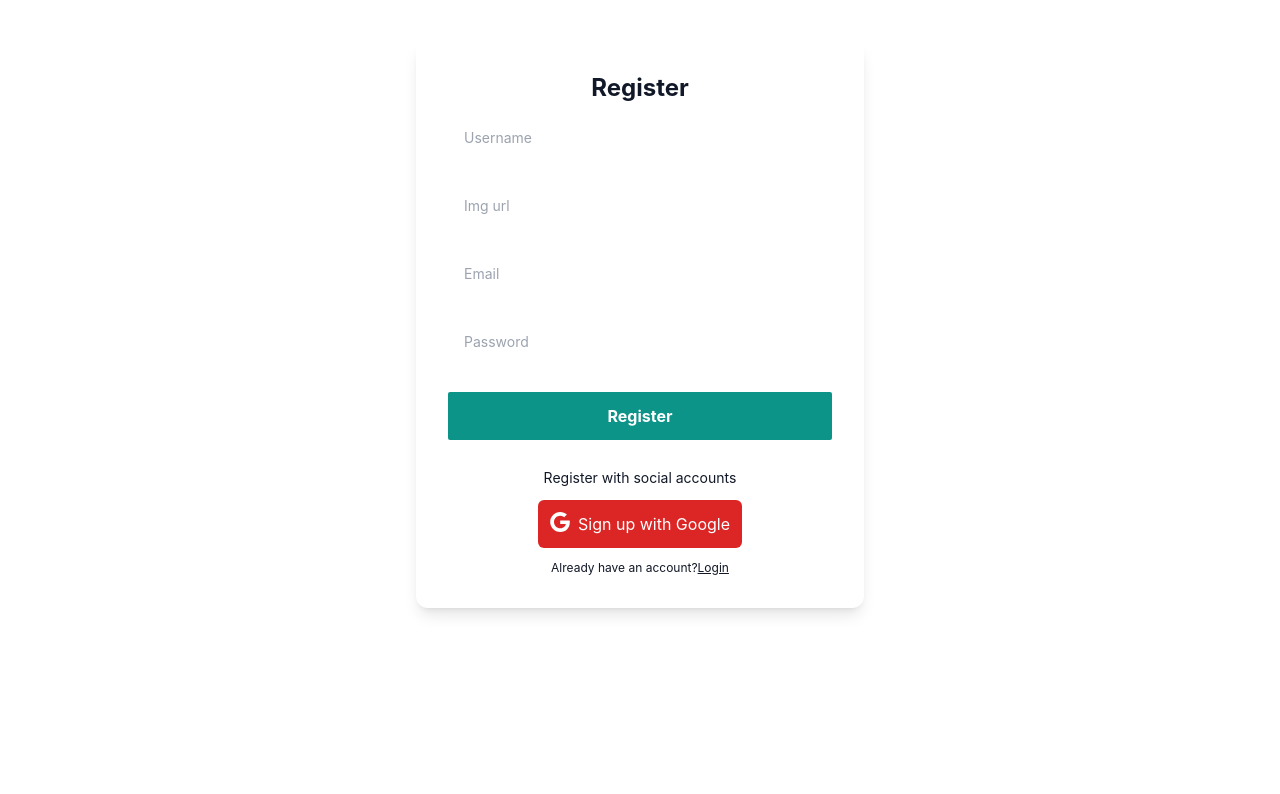
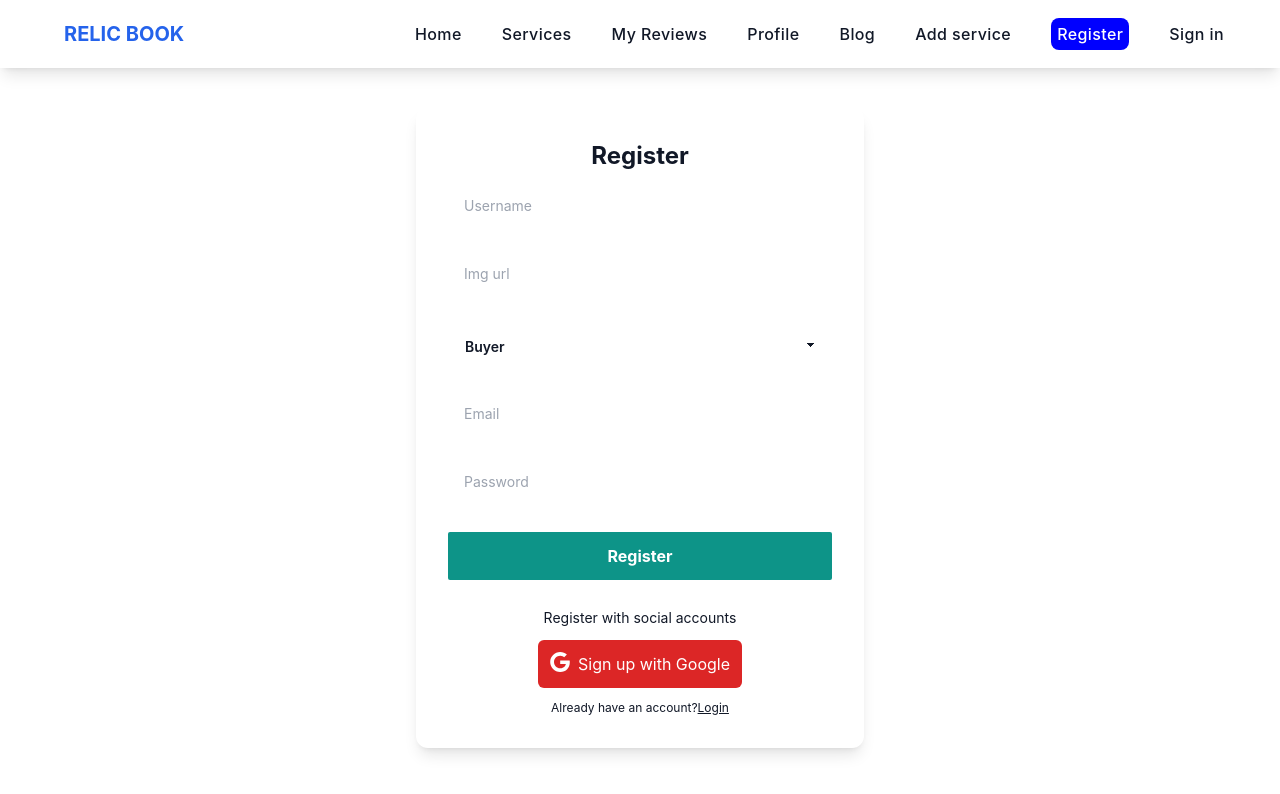
Before and after one commit to Soliman-soad/Relic-Book, a React (Create React App) app: page /register in a window 1280 px wide. Shown: the top 794 px of the page. Built offline with nearby package versions, Linux system fonts and the light colour scheme; no server answers.

Commit message:
navber add

```diff
--- a/src/pages/Register/Register.jsx
+++ b/src/pages/Register/Register.jsx
@@ -1,121 +1,168 @@
-import React, { useContext, useState } from 'react';
-import { Link, useLocation, useNavigate } from 'react-router-dom';
-import { ProfileContext } from '../../context/UserContext';
+import React, { useContext, useState } from "react";
+import { Link, useLocation, useNavigate } from "react-router-dom";
+import { ProfileContext } from "../../context/UserContext";
 // import { useTitle } from '../custom-Hooks/useTitle';
 
 const Register = () => {
   // useTitle('Register')
-    const {register,changeProfile,popUpSignIn}=useContext(ProfileContext)
-    const navigate = useNavigate()
-	const location = useLocation()
-  const from = location.state?.from?.pathname || '/';
-    const [errorMessage, setErrorMessage] =useState(null)
-    const handleRegister = event =>{
+  const { register, changeProfile, popUpSignIn } = useContext(ProfileContext);
+  const navigate = useNavigate();
+  const location = useLocation();
+  const from = location.state?.from?.pathname || "/";
+  const [errorMessage, setErrorMessage] = useState(null);
+  const handleRegister = (event) => {
     event.preventDefault();
     const email = event.target.email.value;
     const password = event.target.password.value;
     const name = event.target.name.value;
-        const img = event.target.img.value
-        console.log(email,password,name,img);
-        register(email,password)
-        .then(result => {
+    const img = event.target.img.value;
+    const role = event.target.role.value;
+    register(email, password)
+      .then((result) => {
         const user = result.user;
-            update(name,img)
-            const currentUser ={
-				user: user.email
-			}
-			fetch('https://sidekick-server-soliman-soad.vercel.app/jwt',{
-				method:'POST',
-				headers:{
-					'content-type':'application/json'
+        update(name, img, role);
+        const currentUser = {
+          user: user.email,
+        };
+        fetch("https://sidekick-server-soliman-soad.vercel.app/jwt", {
+          method: "POST",
+          headers: {
+            "content-type": "application/json",
           },
-				body: JSON.stringify(currentUser)
+          body: JSON.stringify(currentUser),
         })
-			.then(res=> res.json())
-			.then(data => {
-				console.log(data)
-				localStorage.setItem('token',data.token)
-				navigate(from,{replace:true})
+          .then((res) => res.json())
+          .then((data) => {
+            console.log(data);
+            localStorage.setItem("token", data.token);
+            navigate(from, { replace: true });
+          });
       })
-
-        })
-        .catch(error => {
+      .catch((error) => {
         console.error(error);
         setErrorMessage(error.message);
+      });
+  };
+  const update = (name, img) => {
+    changeProfile(name, img)
+      .then(() => {})
+      .catch((error) => console.log(error));
+  };
+
+  const handleGoogleLogIn = () => {
+    popUpSignIn()
+      .then((result) => {
+        const user = result.user;
+        const currentUser = {
+          user: user.email,
+        };
+        fetch("https://sidekick-server-soliman-soad.vercel.app/jwt", {
+          method: "POST",
+          headers: {
+            "content-type": "application/json",
+          },
+          body: JSON.stringify(currentUser),
         })
-
-    }
-    const update = (name,img) =>{
-        changeProfile(name,img)
-        .then(()=>{})
-        .catch(error => console.log(error))
-    }
-
-	const handleGoogleLogIn = () =>{
-		popUpSignIn()
-		.then(result =>{
-			const user =result.user;
-			const currentUser ={
-				user: user.email
-			}
-			fetch('https://sidekick-server-soliman-soad.vercel.app/jwt',{
-				method:'POST',
-				headers:{
-					'content-type':'application/json'
-				},
-				body: JSON.stringify(currentUser)
+          .then((res) => res.json())
+          .then((data) => {
+            console.log(data);
+            localStorage.setItem("token", data.token);
+            navigate(from, { replace: true });
+          });
       })
-			.then(res=> res.json())
-			.then(data => {
-				console.log(data)
-				localStorage.setItem('token',data.token)
-				navigate(from,{replace:true})
-			})
-		})
-		.catch(error => console.log(error))
-	}
+      .catch((error) => console.log(error));
+  };
   return (
     <div>
-      <div className=' mx-auto items-center rounded-md '>
+      <div className=" mx-auto items-center rounded-md ">
         <div className="w-full max-w-md p-8 space-y-3 rounded-xl mx-auto shadow-lg mt-10">
-	<h1 className="text-2xl font-bold text-center text-gray-900">Register</h1>
-	<form onSubmit={handleRegister} className="space-y-6 ng-untouched ng-pristine ng-valid">
+          <h1 className="text-2xl font-bold text-center text-gray-900">
+            Register
+          </h1>
+          <form
+            onSubmit={handleRegister}
+            className="space-y-6 ng-untouched ng-pristine ng-valid"
+          >
             <div className="space-y-1 text-sm">
-
-			<input type="text" name="name" id="username" placeholder="Username" className="w-full px-4 py-3 rounded-md border-gray-700 dark:bg-gray-200 text-gray-900 " />
+              <input
+                type="text"
+                name="name"
+                id="username"
+                placeholder="Username"
+                className="w-full px-4 py-3 rounded-md border-gray-700 dark:bg-gray-200 text-gray-900 "
+              />
             </div>
             <div className="space-y-1 text-sm">
-
-			<input type="text" name="img" id="img" placeholder="Img url" className="w-full px-4 py-3 rounded-md border-gray-700 dark:bg-gray-200 text-gray-900 " />
+              <input
+                type="text"
+                name="img"
+                id="img"
+                placeholder="Img url"
+                className="w-full px-4 py-3 rounded-md border-gray-700 dark:bg-gray-200 text-gray-900 "
+              />
             </div>
             <div className="space-y-1 text-sm">
-
-			<input type="email" name="email" id="Email" placeholder="Email" className="w-full px-4 py-3 rounded-md border-gray-700 dark:bg-gray-200 text-gray-900 " />
+              <select name='role' className="select w-full px-4 py-3 rounded-md dark:bg-gray-200 text-gray-900">
+                <option value='buyer'>Buyer</option>
+                <option value='seller'>Seller</option>
+              </select>
             </div>
             <div className="space-y-1 text-sm">
-
-			<input type="password" name="password" id="password" placeholder="Password" className="w-full px-4 py-3 rounded-md dark:border-gray-700 dark:bg-gray-200 text-gray-900  " />
+              <input
+                type="email"
+                name="email"
+                id="Email"
+                placeholder="Email"
+                className="w-full px-4 py-3 rounded-md border-gray-700 dark:bg-gray-200 text-gray-900 "
+              />
+            </div>
+            <div className="space-y-1 text-sm">
+              <input
+                type="password"
+                name="password"
+                id="password"
+                placeholder="Password"
+                className="w-full px-4 py-3 rounded-md dark:border-gray-700 dark:bg-gray-200 text-gray-900  "
+              />
               <div className="flex justify-end text-xs text-gray-900">
                 <p>{errorMessage}</p>
               </div>
             </div>
-		<button type='submit' className="block w-full p-3 text-center rounded-sm   bg-teal-600 text-white font-bold">Register</button>
+            <button
+              type="submit"
+              className="block w-full p-3 text-center rounded-sm   bg-teal-600 text-white font-bold"
+            >
+              Register
+            </button>
           </form>
           <div className="flex items-center pt-4 space-x-1">
             <div className="flex-1 h-px sm:w-16 dark:bg-gray-700"></div>
-		<p className="px-3 text-sm text-gray-900">Register with social accounts</p>
+            <p className="px-3 text-sm text-gray-900">
+              Register with social accounts
+            </p>
             <div className="flex-1 h-px sm:w-16 dark:bg-gray-700"></div>
           </div>
           <div className="flex justify-center space-x-4">
-		<button onClick={handleGoogleLogIn} aria-label="Log in with Google" className="p-3 rounded-md text-white bg-red-600 flex">
-			<svg xmlns="http://www.w3.org/2000/svg" viewBox="0 0 32 32" className="w-5 h-5 fill-current mr-2">
+            <button
+              onClick={handleGoogleLogIn}
+              aria-label="Log in with Google"
+              className="p-3 rounded-md text-white bg-red-600 flex"
+            >
+              <svg
+                xmlns="http://www.w3.org/2000/svg"
+                viewBox="0 0 32 32"
+                className="w-5 h-5 fill-current mr-2"
+              >
                 <path d="M16.318 13.714v5.484h9.078c-0.37 2.354-2.745 6.901-9.078 6.901-5.458 0-9.917-4.521-9.917-10.099s4.458-10.099 9.917-10.099c3.109 0 5.193 1.318 6.38 2.464l4.339-4.182c-2.786-2.599-6.396-4.182-10.719-4.182-8.844 0-16 7.151-16 16s7.156 16 16 16c9.234 0 15.365-6.49 15.365-15.635 0-1.052-0.115-1.854-0.255-2.651z"></path>
               </svg>
               Sign up with Google
             </button>
           </div>
-	<p className="text-xs text-center sm:px-6 text-gray-900">Already have an account?
-		<Link  to="/login" className="underline dark:text-blue-900">Login</Link>
+          <p className="text-xs text-center sm:px-6 text-gray-900">
+            Already have an account?
+            <Link to="/login" className="underline dark:text-blue-900">
+              Login
+            </Link>
           </p>
         </div>
       </div>
--- a/src/pages/layout/Main.jsx
+++ b/src/pages/layout/Main.jsx
@@ -1,9 +1,11 @@
 import React from 'react';
 import { Outlet } from 'react-router-dom';
+import Navber from '../shared/Navber';
 
 const Main = () => {
     return (
         <div>
+            <Navber/>
             <Outlet/>
         </div>
     );
--- /dev/null
+++ b/src/pages/shared/Navber.jsx
@@ -0,0 +1,221 @@
+import React, { useContext, useState } from 'react';
+import { Link, NavLink } from 'react-router-dom';
+import { ProfileContext } from '../../context/UserContext';
+
+
+const Navber = () => {
+    let activeStyle = {
+        background: 'blue',
+        color:'white',
+        padding:'6px',
+        borderRadius: '8px'
+      };
+    const NavItem = () => {
+        return <ul className="flex flex-col md:items-center sm:gap-2 md:space-x-8 md:flex-row">
+        <li>
+          <NavLink
+            to="/"
+            style={({ isActive }) =>
+              isActive ? activeStyle : undefined
+            }
+            aria-label="Our product"
+            title="Our product"
+            className="font-medium tracking-wide text-gray-900 transition-colors duration-200 hover:text-teal-accent-400"
+            end
+          >
+            Home
+          </NavLink>
+        </li>
+        <li>
+          <NavLink
+            to="/services"
+            style={({ isActive }) =>
+              isActive ? activeStyle : undefined
+            }
+            aria-label="Our product"
+            title="Our product"
+            className="font-medium tracking-wide text-gray-900 transition-colors duration-200 hover:text-teal-accent-400"
+          >
+            Services
+          </NavLink>
+        </li>
+        <li>
+          <NavLink
+            to="myReview"
+            style={({ isActive }) =>
+              isActive ? activeStyle : undefined
+            }
+            aria-label="Product pricing"
+            title="Product pricing"
+            className="font-medium tracking-wide text-gray-900 transition-colors duration-200 hover:text-teal-accent-400"
+          >
+            My Reviews
+          </NavLink>
+        </li>
+        <li>
+          <NavLink
+            to="/profile"
+            style={({ isActive }) =>
+              isActive ? activeStyle : undefined
+            }
+            aria-label="About us"
+            title="About us"
+            className="font-medium tracking-wide text-gray-900 transition-colors duration-200 hover:text-teal-accent-400"
+          >
+            Profile
+          </NavLink>
+        </li>
+        <li>
+          <NavLink
+            to="/blog"
+            style={({ isActive }) =>
+              isActive ? activeStyle : undefined
+            }
+            aria-label="About us"
+            title="About us"
+            className="font-medium tracking-wide text-gray-900 transition-colors duration-200 hover:text-teal-accent-400"
+          >
+            Blog
+          </NavLink>
+        </li>
+        <li>
+          <NavLink
+            to="/addService"
+            style={({ isActive }) =>
+              isActive ? activeStyle : undefined
+            }
+            aria-label="About us"
+            title="About us"
+            className="font-medium tracking-wide text-gray-900 transition-colors duration-200 hover:text-teal-accent-400"
+          >
+            Add service
+          </NavLink>
+        </li>
+        {
+            user?
+            <li className='flex items-center'>
+                <div className="relative flex-shrink-0">
+        <span className="absolute bottom-0 right-0 w-4 h-4 dark:bg-green-600 border rounded-full dark:text-gray-100 "></span>
+        <img src={user.photoURL ? user.photoURL : 'https://cdn-icons-png.flaticon.com/512/180/180691.png?w=740&t=st=1667933376~exp=1667933976~hmac=1a461d2424fb0a79589d1208e23741588d5efd0930f0cb299ee072d62c7ca429'} alt="" className="w-12 h-12 border rounded-full dark:bg-gray-500 dark:border-gray-700" />
+    </div>
+          <button
+            onClick={signOut}
+            className="inline-flex items-center justify-center h-12 px-6 font-medium tracking-wide hover:bg-blue-500 hover:text-white text-blue-500 transition duration-200 rounded shadow-md bg-deep-purple-accent-400 hover:bg-deep-purple-accent-700 focus:shadow-outline focus:outline-none"
+            aria-label="Register"
+            title="Register"
+          >
+            SignOut
+          </button>
+
+            </li>
+             :
+            <>
+            <li>
+          <NavLink
+            to="/register"
+            style={({ isActive }) =>
+              isActive ? activeStyle : undefined
+            }
+            className="font-medium tracking-wide text-gray-900 transition-colors duration-200 hover:text-teal-accent-400"
+            aria-label="Register"
+            title="Register"
+          >
+            Register
+          </NavLink>
+        </li>
+        <li>
+          <NavLink
+            to="/login"
+            style={({ isActive }) =>
+              isActive ? activeStyle : undefined
+            }
+            className="font-medium tracking-wide text-gray-900 transition-colors duration-200 hover:text-teal-accent-400"
+            aria-label="Register"
+            title="Sign in"
+          >
+            Sign in
+          </NavLink>
+        </li>
+            </>
+        }
+      </ul>
+    }
+    const{user,logOut} = useContext(ProfileContext)
+    const [isMenuOpen, setIsMenuOpen] = useState(false);
+    const signOut =()=>{
+        logOut()
+        .then(()=>{})
+        .catch(err=>console.log(err))
+    }
+  return (
+    <div className='sticky top-0'>
+      <div className="px-14 py-5 w-full bg-white shadow-lg">
+        <div className="relative flex items-center justify-between">
+        <div className='flex items-center'>
+        <h1 className='text-xl ml-2 font-bold uppercase text-blue-600'>Relic book</h1>
+        </div>
+          <div className='hidden md:block'>
+            <NavItem/>
+          </div>
+          <div className="lg:hidden">
+            <button
+              aria-label="Open Menu"
+              title="Open Menu"
+              className="p-2 -mr-1 transition duration-200 rounded focus:outline-none focus:shadow-outline"
+              onClick={() => setIsMenuOpen(true)}
+            >
+              <svg className="w-5 text-gray-600" viewBox="0 0 24 24">
+                <path
+                  fill="currentColor"
+                  d="M23,13H1c-0.6,0-1-0.4-1-1s0.4-1,1-1h22c0.6,0,1,0.4,1,1S23.6,13,23,13z"
+                />
+                <path
+                  fill="currentColor"
+                  d="M23,6H1C0.4,6,0,5.6,0,5s0.4-1,1-1h22c0.6,0,1,0.4,1,1S23.6,6,23,6z"
+                />
+                <path
+                  fill="currentColor"
+                  d="M23,20H1c-0.6,0-1-0.4-1-1s0.4-1,1-1h22c0.6,0,1,0.4,1,1S23.6,20,23,20z"
+                />
+              </svg>
+            </button>
+            {isMenuOpen && (
+              <div className="absolute top-0 left-0 w-full">
+                <div className="p-5 bg-white border rounded shadow-sm">
+                  <div className="flex items-center justify-between mb-4">
+                    <div>
+                    <div className='flex items-center'>
+
+        <h1 className='text-xl ml-2 font-semibold'>Relic book</h1>
+        </div>
+                    </div>
+                    <div>
+                      <button
+                        aria-label="Close Menu"
+                        title="Close Menu"
+                        className="p-2 -mt-2 -mr-2 transition duration-200 rounded hover:bg-gray-200 focus:bg-gray-200 focus:outline-none focus:shadow-outline"
+                        onClick={() => setIsMenuOpen(false)}
+                      >
+                        <svg className="w-5 text-gray-600" viewBox="0 0 24 24">
+                          <path
+                            fill="currentColor"
+                            d="M19.7,4.3c-0.4-0.4-1-0.4-1.4,0L12,10.6L5.7,4.3c-0.4-0.4-1-0.4-1.4,0s-0.4,1,0,1.4l6.3,6.3l-6.3,6.3 c-0.4,0.4-0.4,1,0,1.4C4.5,19.9,4.7,20,5,20s0.5-0.1,0.7-0.3l6.3-6.3l6.3,6.3c0.2,0.2,0.5,0.3,0.7,0.3s0.5-0.1,0.7-0.3 c0.4-0.4,0.4-1,0-1.4L13.4,12l6.3-6.3C20.1,5.3,20.1,4.7,19.7,4.3z"
+                          />
+                        </svg>
+                      </button>
+                    </div>
+                  </div>
+                  <nav>
+                    <NavItem/>
+                  </nav>
+                </div>
+              </div>
+            )}
+          </div>
+        </div>
+      </div>
+    </div>
+  );
+};
+
+export default Navber;
```
Lines whose indentation alone changed are shown as unchanged.
